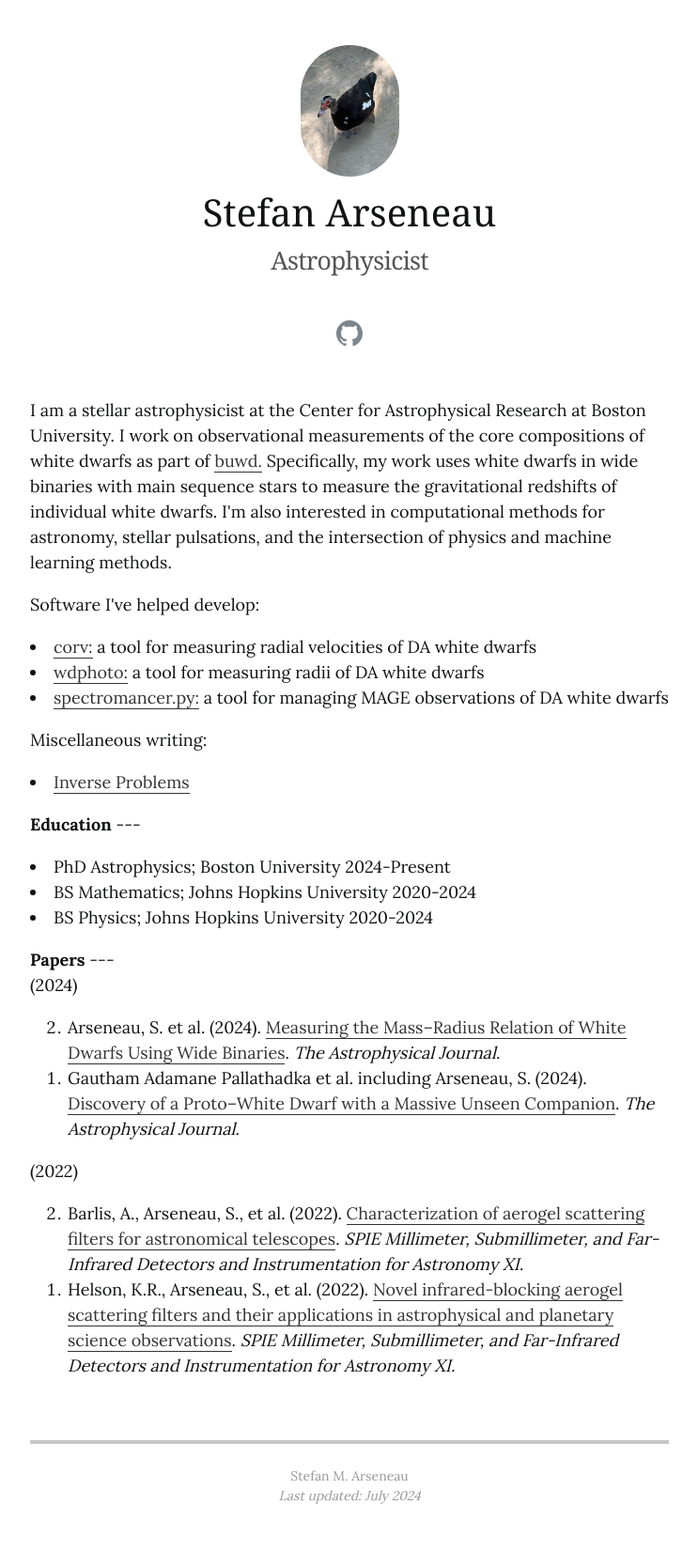
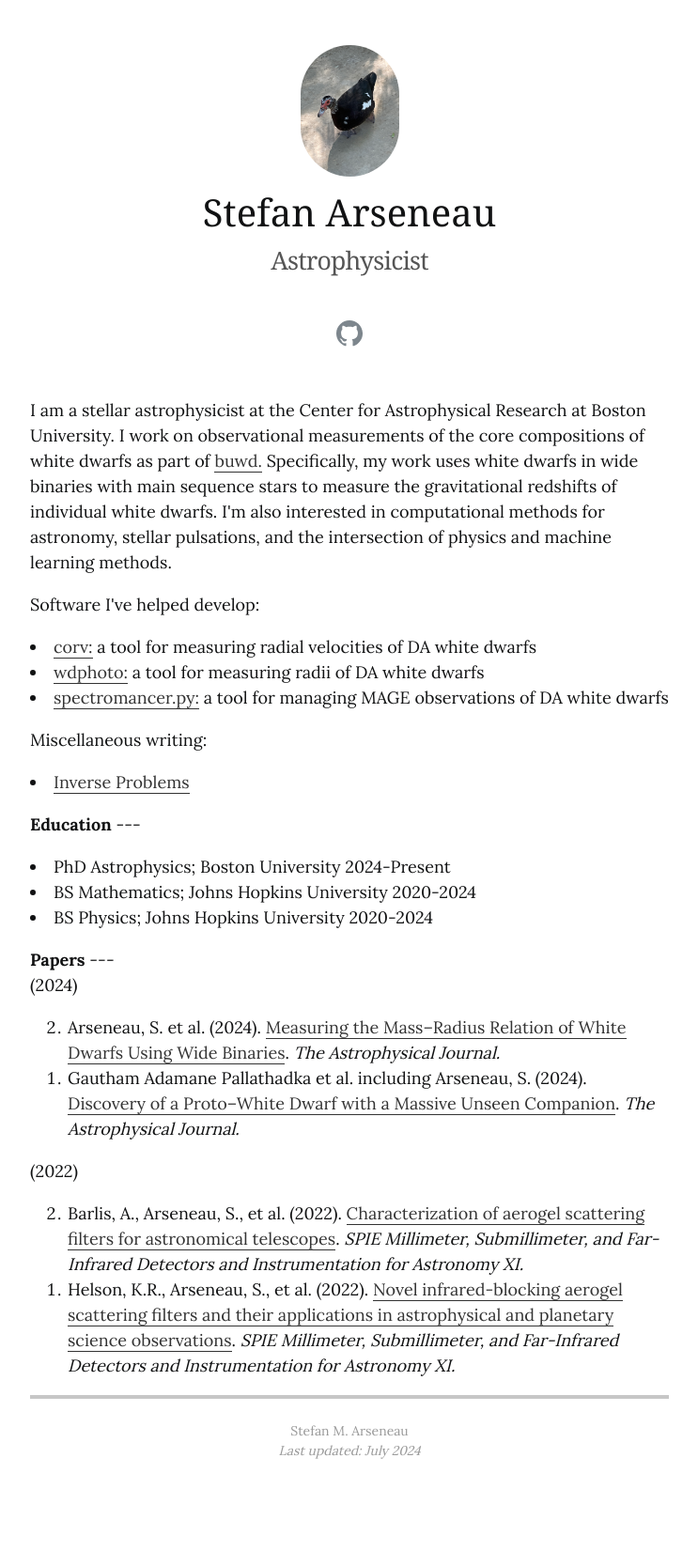
Before and after one commit to stefanarseneau/stefanarseneau.github.io, a Jekyll site: the page built from index.html, in a window 1280 px wide. Shown: the whole page at 94% size, without its empty margins (268-1011 px from the left). Built offline with Jekyll 4.4.1, drawn with Linux system fonts in a browser that asks for light colours; nearby versions of some CDN libraries.

Commit message:
Update default.html

```diff
--- a/_layouts/default.html
+++ b/_layouts/default.html
@@ -8,6 +8,7 @@
   <div class="wrapper" itemscope itemtype="http://schema.org/Person">
 
     <header class="page-header">
+
       {% if site.resume_avatar == 'true' %}
       <img src="/images/avatar2.jpg" alt="my photo" class="avatar" itemprop="image">
       {% endif %}
@@ -19,18 +20,15 @@
         {% include icon-links.html %}
       </div>
 
+      {{ content }}
 
-    {{ content }}
+      <footer class="page-footer">
+        <p class="footer-line">Stefan M. Arseneau</p>
+        <p class="footer-line"><i>Last updated: July 2024</i></p>
+      </footer>
 
-    </header>
+    </div>
 
-    <footer class="page-footer">
-      <p class="footer-line">Stefan M. Arseneau</p>
-      <p class="footer-line"><i>Last updated: July 2024</i></p>
-    </footer>
-
-  </div>
-  </div>
   </body>
 
   </html>
```
